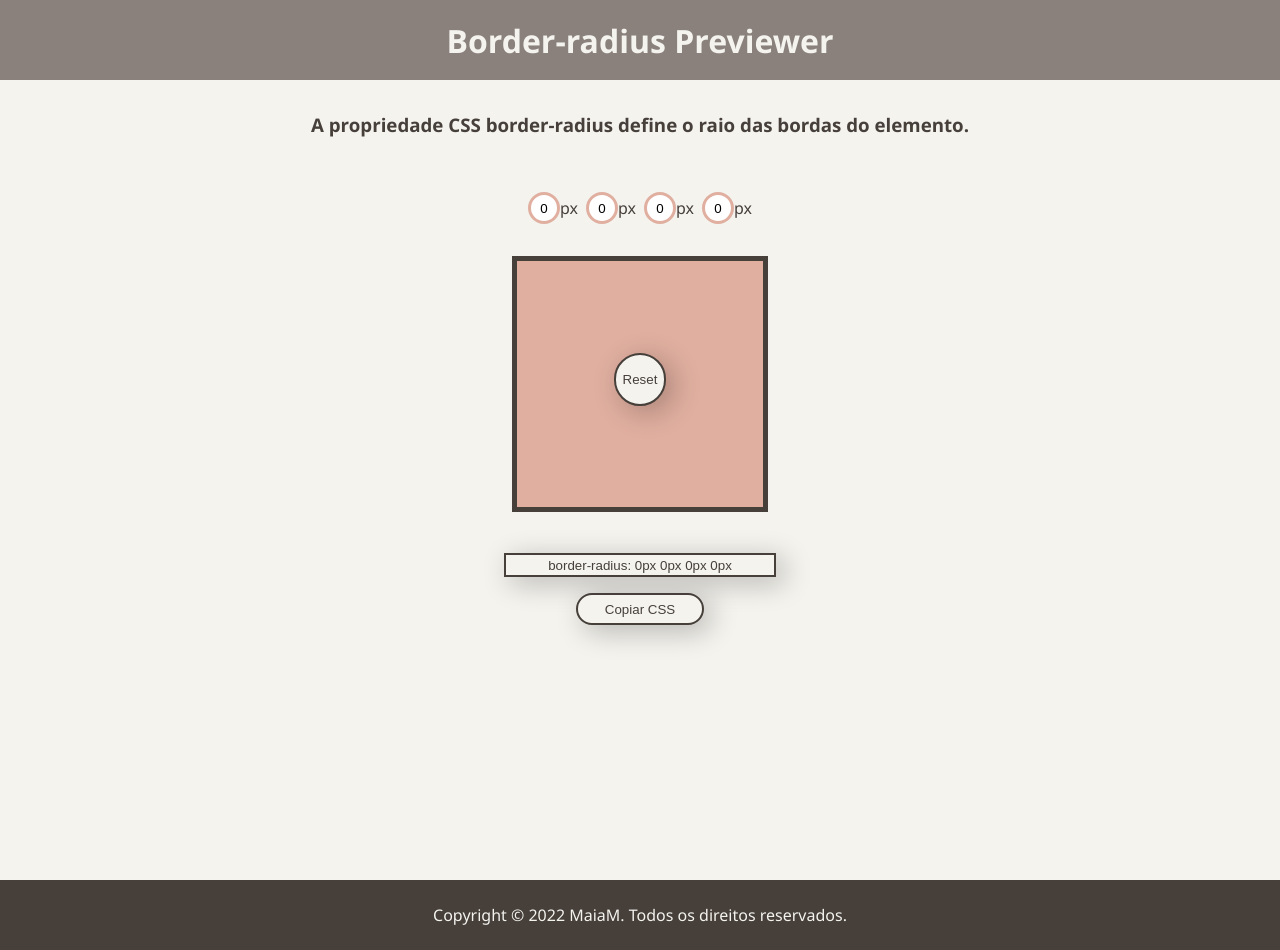
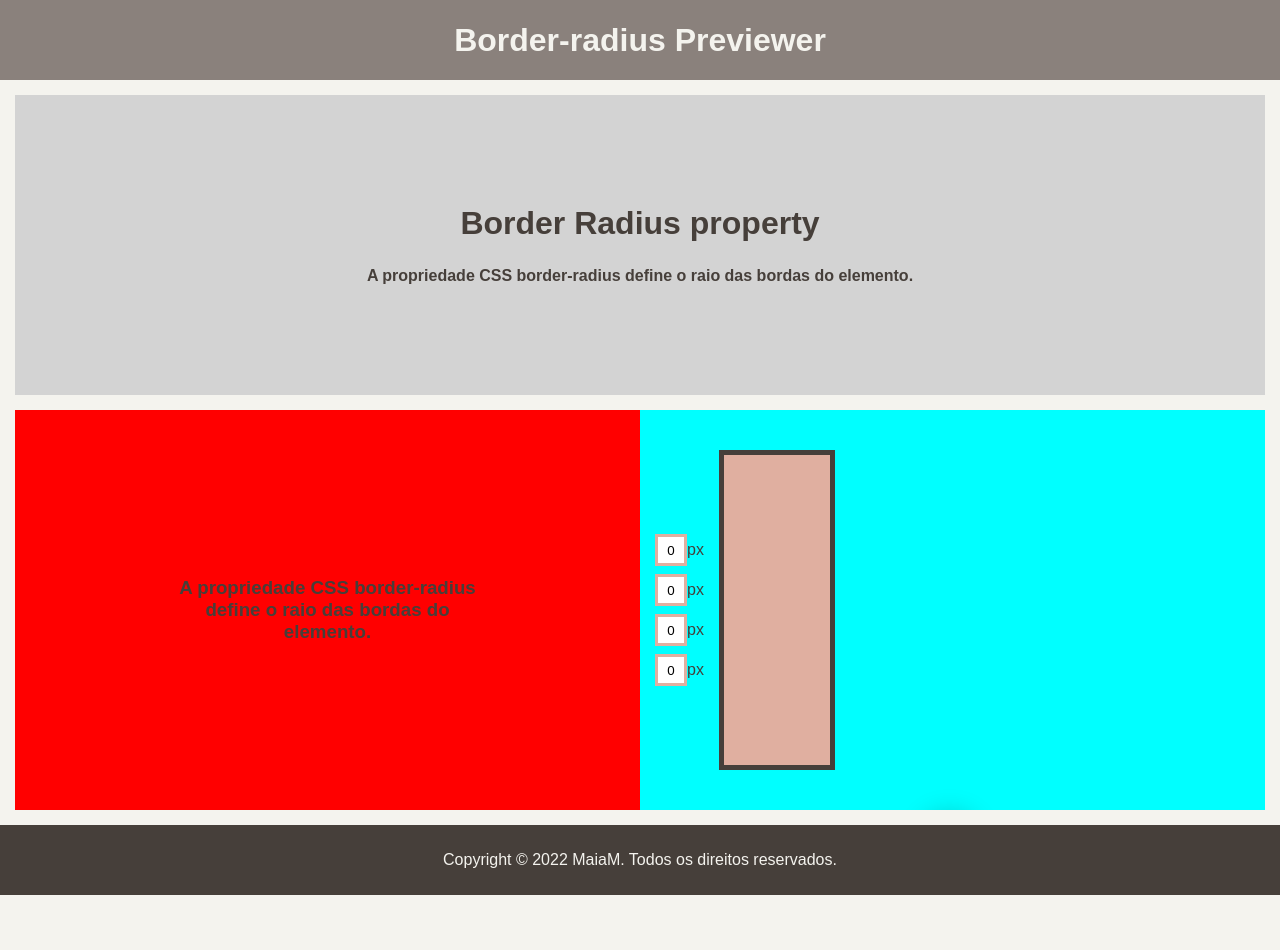
Before and after one commit to maiam/Border-radius-AppIdeas, a plain HTML site: page index.html in a window 1280 px wide. After the commit the page ends 895 px from the top, so only its background shows below. Drawn offline with Linux system fonts and the light colour scheme.

Commit message:
layout changes

```diff
--- a/index.html
+++ b/index.html
@@ -18,11 +18,16 @@
     </header>
 
     <main class="l-main">
-        <div class="app">
-            <div class="primary-text">
+        <div class="main-header">
+            <h1>Border Radius property</h1>
+            <h4>A propriedade CSS border-radius define o raio das bordas do elemento. </h4>
+        </div>
+        <div class="main-body">
+            <section class="section-left">
                 <h3>A propriedade CSS border-radius define o raio das bordas do elemento. </h3>
-            </div>
-            <figure id="square" class="square fill"></figure>
+            </section>
+
+            <section class="section-right">
                     <div class="__controles">
                         <label for="" class="__l-top-left">
                             <input type="text" id="top-left" class="__controle __top-left" value=0 maxlength="3">px
@@ -40,8 +45,8 @@
                             <input type="text" id="bottom-left" class="__controle __bottom-left" value=0 maxlength="3">px
                             <span id="span-bottom-left" class="visible">bottom-left</span>
                         </label>
-
                     </div>
+                    <figure id="square" class="square fill"></figure>
                     <div class="square-button">
                         <button class="reset-button">Reset</button>
                     </div>
@@ -50,6 +55,7 @@
                         <input type="text" class="input-copy" disabled value="border-radius: 0px 0px 0px 0px">
                         <button class="btn-copy">Copiar CSS</button>
                     </div>
+            </section>
         </div>
     </main>
 
--- a/style.css
+++ b/style.css
@@ -1,7 +1,8 @@
 /* variables */
 
 :root {
-    --ff-primary: 'Segoe UI', Tahoma, Geneva, Verdana, sans-serif;
+    font-family: Arial, Helvetica, sans-serif;
+    --ff-primary: Arial, Helvetica, sans-serif;
     --clr-dark: #463F3A;
     --clr-light: #F4F3EE;
     --bg-secundary: #8A817C;
@@ -41,34 +42,70 @@ input:focus {
 
 /* main */
 .l-main {
-    width: 90%vw;
-    height: 100vh;
+    width: 100%;
+    height: auto;
     text-align: center;
 }
 
-.app {
-    position: relative;
-    width: 100%;
+.main-header {
+    display: flex;
+    justify-content: center;
+    align-items: center;
+    flex-direction: column;
+    height: 300px;
+    margin: 15px;
 
+    background-color: lightgrey;
+}
+.main-header h1{
+    padding: 0 0 25px 0;
+}
+
+.main-body {
+    height: 400px;
+    margin: 15px;
     display: flex;
-    flex-direction: column;
+    justify-content: space-between;
     align-items: center;
-    gap: 1rem;
 
+    overflow: hidden;
+    background-color: blueviolet;
+
+}
+.section-left {
+    width: 50vw;
+    height: 100%;
+    display: flex;
+    justify-content: center;
+    align-items: center;
+
+    text-align: center;
+    background-color: red;
+}
+
+.section-left > h3 {
+    width: 50%;
+}
+
+.section-right {
+    width: 50vw;
+    height: 100%;
+    display: flex;
+    justify-content: center;
+    align-items: center;
+
+    background-color: aqua;
 }
 
 .square {
+    width: 20rem;
+    height: 20rem;
 
-    width: 16rem;
-    height: 16rem;
-    margin: 0;
-    padding: 0;
     border: 5px solid #463F3A;
     background-color: #E0AFA0;
 
-
-    position: absolute;
-    top: 11rem;
+    /* position: absolute;
+    top: 11rem; */
 }
 
 .border-r {
@@ -77,33 +114,26 @@ input:focus {
 }
 
 .__controles {
-    margin: 0;
-    padding: 0;
-
     display: flex;
     align-items: center;
     justify-items: start;
+    flex-direction: column;
     gap: 0.5rem;
 
-    position: absolute;
-    top: 7rem;
-
-
+    margin: 15px;
+    /* position: absolute;
+    top: 7rem; */
 }
 
 .range-top {
     display: inline-block;
     width: 16rem;
-    margin: 0;
-    padding: 0;
 
-    position: absolute;
-    top: 25.5rem;
-
+    /* position: absolute;
+    top: 25.5rem; */
 }
 
 .range-top input {
-    width: 100%;
     margin: 0;
     height: 0.7rem;
 
@@ -133,7 +163,6 @@ input:focus {
 
     background: #8A817C;
     cursor: pointer;
-
 }
 
 .__controle {
@@ -146,7 +175,6 @@ input:focus {
     align-items: center;
 
     border: 0.2rem solid #E0AFA0;
-    border-radius: 1rem;
 }
 
 span {
@@ -283,14 +311,6 @@ span::after{
     font-weight: 700;
 }
 
-.primary-text {
-    width: 70%;
-    margin: 0;
-    margin-top: 2rem;
-    padding: 0;
-    text-align: center;
-}
-
 .primary-button {
     width: 100%;
     height: 0;
```
Lines whose indentation alone changed are shown as unchanged.
